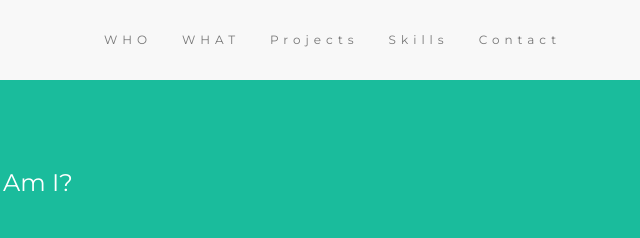
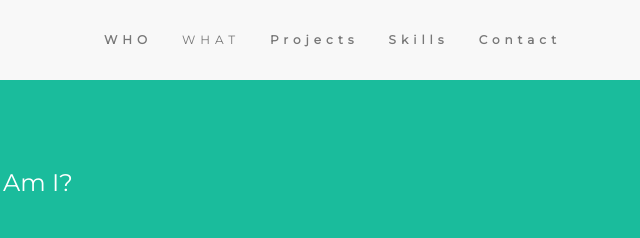
Before and after one commit to codechandra/profile, a plain HTML site: page index.html in a window 1280 px wide. Shown: the top 238 px of the page, 634-1274 px from the left. Drawn offline with nearby package versions, Linux system fonts and the light colour scheme.

Commit message:
Update index.html

```diff
--- a/index.html
+++ b/index.html
@@ -148,11 +148,11 @@ button{margin:15px;}
     </div>
     <div class="collapse navbar-collapse" id="myNavbar">
       <ul class="nav navbar-nav navbar-right">
-        <li><a href="#who">WHO</a></li>
-        <li><a href="#what">WHAT</a></li>
-          <li><a href="#projects">Projects</a></li>
-            <li><a href="#skills">Skills</a></li>
-        <li><a href="#contact">Contact</a></li>
+        <li><a href="#who"><b>WHO</b></a></li>
+        <li><a href="#what"></b>WHAT</b></a></li>
+  <li><a href="#projects"><b>Projects</b></a></li>
+  <li><a href="#skills"><b>Skills</b></a></li>
+  <li><a href="#contact"><b>Contact</b></a></li>
       </ul>
     </div>
   </div>
```
